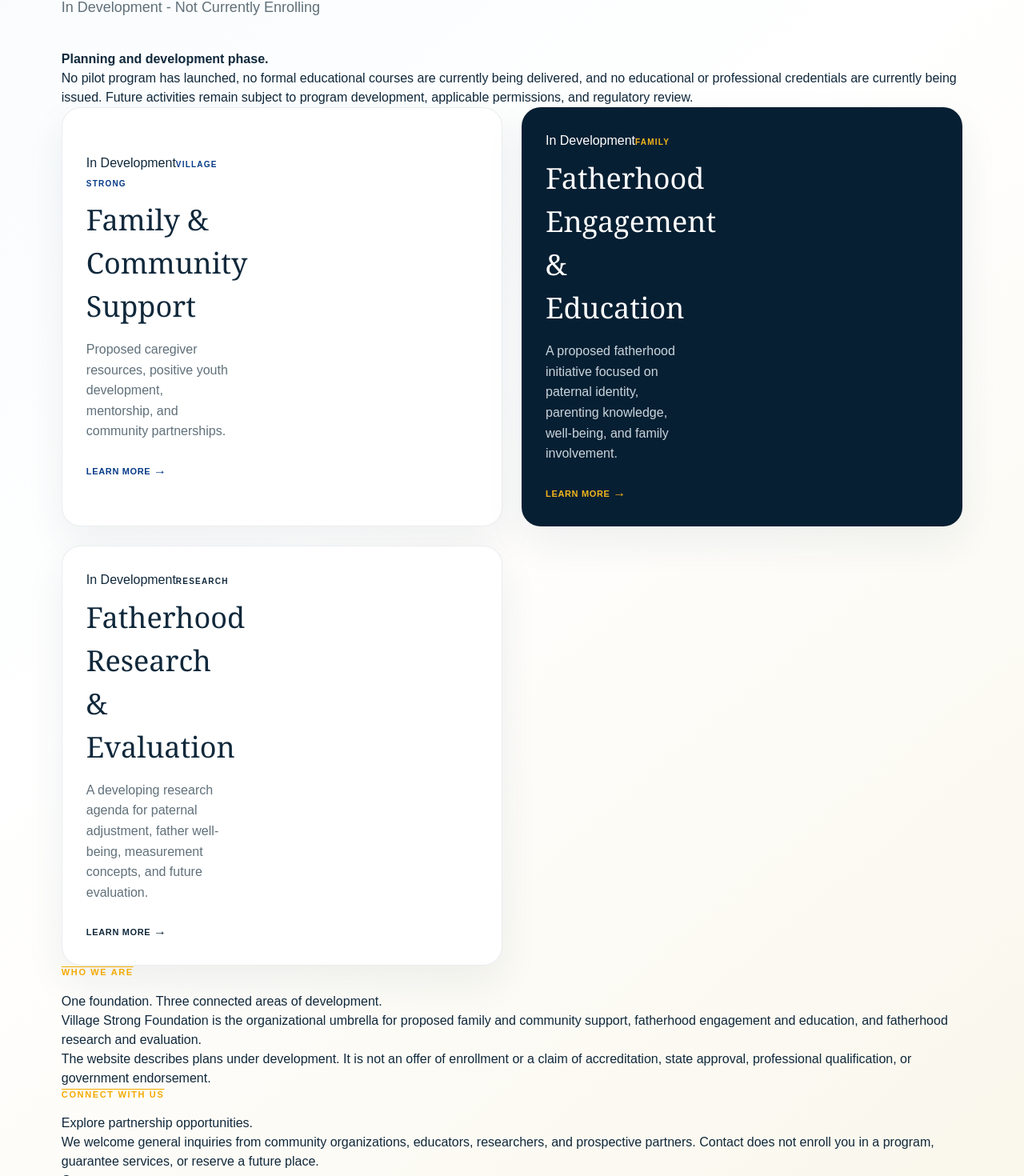
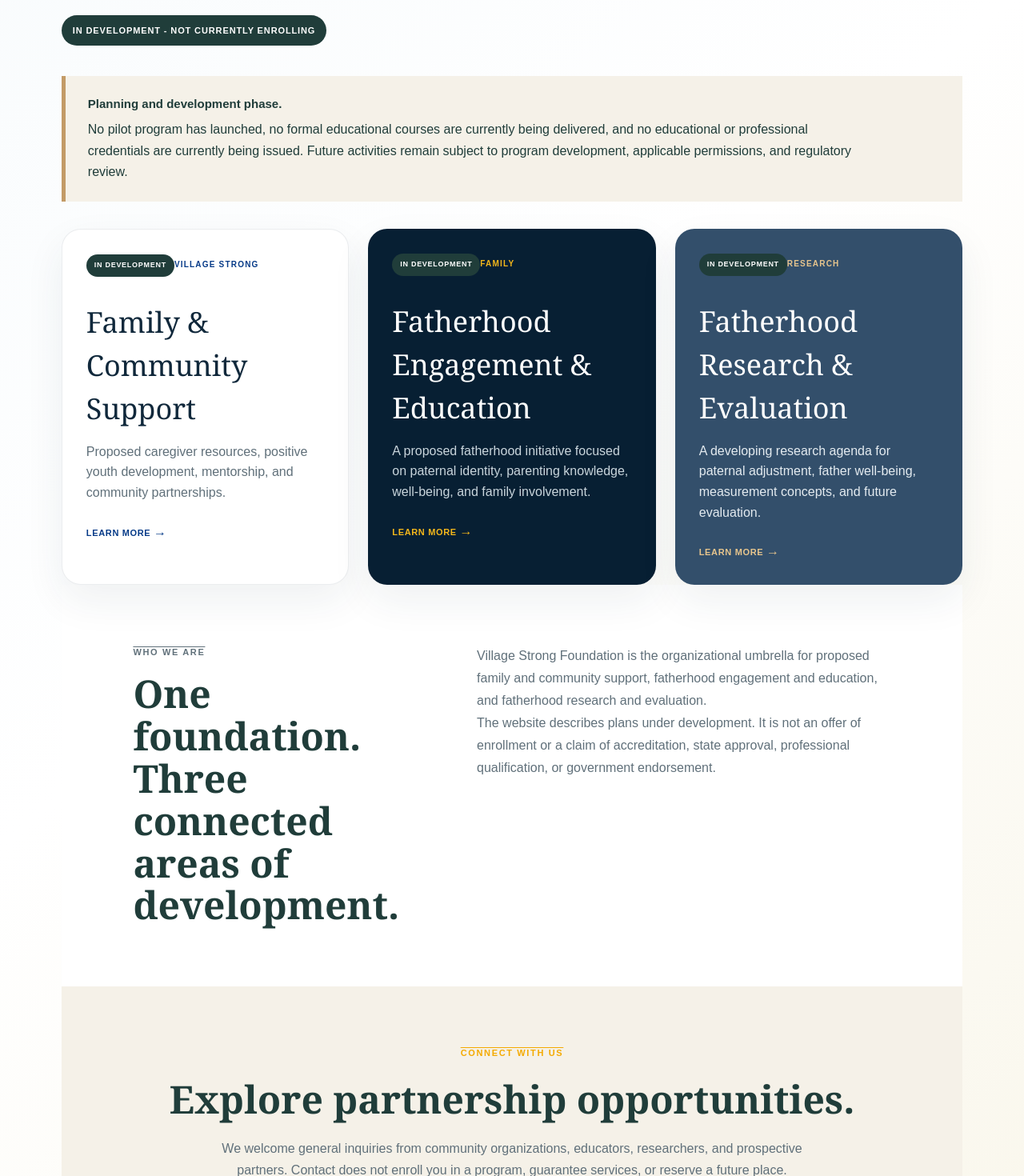
Before and after one commit to 73junito/village_strong, a Next.js app in the folder apps/web/: page / in a window 1280 px wide. Shown: the part 581-2051 px from the top of the page at 80% size. Built offline with nearby package versions, Linux system fonts and the light colour scheme.

Commit message:
feat(web): align public site with regulatory review status

```diff
--- a/apps/web/app/globals.css
+++ b/apps/web/app/globals.css
@@ -43,3 +43,55 @@
 @media(max-width:1050px){.gateway-card{grid-template-columns:130px 1fr}.vs nav,.family nav{display:none}.vs-hero{grid-template-columns:1fr}.vs-hero-copy{position:relative;z-index:2}.vs-hero-art{min-height:420px}.family-program{grid-template-columns:1fr}.family-program-grid{grid-template-columns:repeat(3,1fr)}.family-impact{grid-template-columns:1fr 2fr}.family-impact blockquote{grid-column:1/-1}.family-give{grid-template-columns:1fr}.family-footer{grid-template-columns:1fr 1fr}.vs-network{grid-template-columns:1fr}.vs-impact{grid-template-columns:repeat(3,1fr)}.vs-impact blockquote{grid-column:1/-1}}
 @media(max-width:760px){.gateway{padding-bottom:30px}.gateway-intro{padding-top:45px}.gateway-grid{grid-template-columns:1fr}.gateway-card{grid-template-columns:100px 1fr;padding:22px}.gateway-logo-wrap{height:150px}.family-monogram{width:95px;height:135px;font-size:66px}.gateway-card h2{font-size:29px}.vs-header,.family-header{height:72px}.vs-brand img{width:50px;height:50px}.vs-brand small{display:none}.vs-hero{padding:60px 24px}.vs-hero-copy h1{font-size:53px}.vs-hero-art{min-height:360px}.vs-hero-art:before{width:340px;height:340px}.vs-hero-art img{height:350px}.float-card{display:none}.section-heading{grid-template-columns:1fr;gap:12px}.pillar-grid{grid-template-columns:1fr}.orbit{width:330px}.vs-impact{grid-template-columns:1fr}.vs-impact blockquote{grid-column:auto}.vs-cta>div{grid-template-columns:1fr}.vs-footer{flex-direction:column;text-align:center}.family-brand{min-width:auto}.family-hero{min-height:650px;align-items:flex-end}.family-shade{background:linear-gradient(0deg,#041a2cfa 0%,#06253ddc 58%,#06253d15 100%)}.family-hero-copy{width:auto;margin:0;padding:230px 24px 55px}.family-hero-copy h1{font-size:44px}.family-program-grid{grid-template-columns:repeat(2,1fr)}.family-impact{grid-template-columns:1fr}.family-stats{grid-template-columns:1fr}.family-give>div:last-child{grid-template-columns:repeat(2,1fr)}.family-footer{grid-template-columns:1fr}}
 @media(max-width:480px){.gateway-header .gateway-kicker{max-width:190px}.gateway-card{grid-template-columns:1fr}.gateway-logo-wrap{height:180px}.family-monogram{width:100%;height:110px;border-radius:16px}.vs-brand b{font-size:18px}.vs-button.compact,.family-button.compact{padding:0 13px}.vs-hero-copy h1{font-size:45px}.vs-actions{flex-direction:column}.vs-hero-art{min-height:300px}.vs-hero-art img{height:300px}.orbit{width:260px}.orbit-item{font-size:8px}.orbit-2{right:-20px}.orbit-4{left:-25px}.family-brand small{display:none}.family-hero-copy h1{font-size:38px}.family-program-grid{grid-template-columns:1fr}.family-give>div:last-child{grid-template-columns:1fr}}
+
+
+/* Regulatory-accuracy redesign */
+.gateway-wordmark{font:700 20px Georgia;color:#203d3a;text-transform:none;letter-spacing:0}
+.gateway-header nav{display:flex;align-items:center;gap:22px}
+.gateway-header nav a{padding:8px 0;border:0;border-radius:0}
+.development-badge{display:inline-flex;width:max-content;margin:24px 0 0;padding:10px 14px;border-radius:999px;background:#203d3a;color:#fff!important;font-size:11px!important;font-weight:900;letter-spacing:.08em;text-transform:uppercase}
+.development-badge.light{background:#fff;color:#203d3a!important}
+.development-notice{margin:0 0 34px;padding:24px 28px;border-left:5px solid #c39b67;background:#f5f1e8;color:#203d3a}
+.development-notice strong{display:block;margin-bottom:8px;font-size:15px}
+.development-notice p{margin:0;max-width:980px;line-height:1.65}
+.gateway-grid.three-up{grid-template-columns:repeat(3,1fr)}
+.gateway-grid.three-up .gateway-card{min-height:310px;display:block;padding:30px}
+.card-status{display:inline-block;margin-bottom:22px;padding:7px 10px;border-radius:99px;background:#203d3a;color:#fff;font-size:9px;font-weight:900;letter-spacing:.08em;text-transform:uppercase}
+.research-card{background:#334f6b;color:#fff;border:0}.research-card p{color:#e4ebf0}.research-card .card-label,.research-card .text-link{color:#e7c58d}
+.foundation-section,.split-section,.curriculum-development{padding:75px clamp(24px,7vw,110px);display:grid;grid-template-columns:1fr 1.4fr;gap:60px;align-items:start;background:#fff}
+.foundation-section h2,.split-section h2,.curriculum-development h2{margin:0;font:700 clamp(30px,4vw,48px)/1.1 Georgia;color:#203d3a}
+.foundation-section p,.split-section p,.curriculum-development p{color:var(--muted);line-height:1.75}
+.connect-section{padding:75px clamp(24px,7vw,110px);text-align:center;background:#f5f1e8}
+.connect-section h2{margin:0 0 16px;font:700 clamp(32px,4vw,48px) Georgia;color:#203d3a}
+.connect-section>p:not(.overline):not(.vs-eyebrow):not(.family-eyebrow):not(.research-eyebrow){max-width:760px;margin:0 auto 26px;color:var(--muted);line-height:1.7}
+.foundation-button,.research-button{min-height:46px;padding:0 23px;display:inline-flex;align-items:center;justify-content:center;border-radius:4px;background:#203d3a;color:#fff;font-size:10px;font-weight:900;text-transform:uppercase;letter-spacing:.06em}
+.foundation-footer,.research-footer{padding:30px clamp(24px,6vw,96px);display:flex;align-items:center;justify-content:space-between;gap:24px;background:#203d3a;color:#fff;font-size:10px}
+.family-notice,.village-notice,.research-notice{margin:0;border-left:0;border-bottom:1px solid #203d3a22}
+.pathway-section,.research-section,.goals-section{padding:70px clamp(24px,6vw,96px)}
+.simple-heading{margin-bottom:34px}
+.pathway-grid{display:grid;grid-template-columns:1fr 1fr;gap:20px}
+.pathway-grid article{padding:30px;background:#fff;border:1px solid #071f331c;box-shadow:0 12px 30px #071f330d}
+.pathway-grid article>span{display:inline-block;margin-bottom:18px;padding:7px 10px;background:#0b583d;color:#fff;font-size:9px;font-weight:900;letter-spacing:.07em;text-transform:uppercase}
+.pathway-grid h3{margin:0 0 14px;font:700 25px Georgia}.pathway-grid p{margin:0;color:var(--muted);line-height:1.7}
+.curriculum-development{background:#f6f3e7}
+.goals-section{text-align:center;background:#071f33;color:#fff}.goals-section h2{font:700 clamp(30px,4vw,44px) Georgia}.goals-grid{max-width:980px;margin:30px auto 0;display:grid;grid-template-columns:repeat(4,1fr);gap:12px}.goals-grid span{padding:20px 14px;border:1px solid #ffffff2e;background:#ffffff0d;font-weight:700}
+.family-connect{background:#f6f3e7}
+.pillar-grid.four-up{grid-template-columns:repeat(4,1fr)}
+.simplified-network{grid-template-columns:1.2fr 1fr}
+.partner-list{display:grid;grid-template-columns:1fr 1fr;gap:12px}.partner-list span{padding:22px;background:#fff;border:1px solid #073b8820;border-radius:10px;color:var(--blue);font-weight:900}
+.village-goals{background:#062d63}.village-goals>p:last-child{max-width:760px;margin:18px auto 0;color:#dce8f3}
+.revised-footer{grid-template-columns:1.5fr 2fr 1.5fr auto}
+.research{--research:#334f6b;--research-gold:#c39b67;color:#173047;background:#fff}
+.research-header{height:82px;padding:0 clamp(22px,5vw,82px);display:flex;align-items:center;justify-content:space-between;gap:28px;background:#fff;border-bottom:1px solid #334f6b18}.research-header>a:first-child{font:700 20px Georgia;color:var(--research)}.research-header nav{display:flex;gap:26px;font-size:10px;font-weight:900;letter-spacing:.08em;text-transform:uppercase}
+.research-button{background:var(--research)}
+.research-hero{padding:100px clamp(24px,9vw,145px);background:linear-gradient(135deg,#334f6b,#203d3a);color:#fff}.research-hero h1{max-width:800px;margin:0 0 22px;font:700 clamp(44px,6vw,78px)/1 Georgia}.research-hero>p:not(.research-eyebrow):not(.development-badge){max-width:760px;color:#e4ebf0;font-size:18px;line-height:1.7}
+.research-eyebrow{margin:0 0 16px;color:#e7c58d;font-size:11px;font-weight:900;letter-spacing:.15em;text-transform:uppercase}
+.research-section h2{margin:0 0 18px;font:700 clamp(30px,4vw,46px) Georgia;color:var(--research)}
+.concept-grid{display:grid;grid-template-columns:repeat(3,1fr);gap:18px;margin-top:30px}.concept-grid article{padding:28px;border:1px solid #334f6b25;background:#f5f7f8}.concept-grid span{display:block;color:var(--research);font:700 30px Georgia}.concept-grid p{color:var(--muted);line-height:1.65}
+.ethics-section{display:grid;grid-template-columns:1fr 1.4fr;gap:60px;background:#f5f1e8}.ethics-section p{color:var(--muted);line-height:1.75}
+.research-connect .research-eyebrow{color:var(--research)}
+.research-footer{background:var(--research)}
+
+@media(max-width:1050px){.gateway-grid.three-up{grid-template-columns:1fr 1fr}.pillar-grid.four-up{grid-template-columns:repeat(2,1fr)}.research-header nav{display:none}}
+@media(max-width:760px){.gateway-header nav{display:none}.gateway-grid.three-up,.pathway-grid,.foundation-section,.split-section,.curriculum-development,.ethics-section{grid-template-columns:1fr}.goals-grid,.concept-grid{grid-template-columns:1fr 1fr}.revised-footer,.foundation-footer,.research-footer{display:flex;flex-direction:column;text-align:center}.research-hero{padding:70px 24px}.partner-list{grid-template-columns:1fr}}
+@media(max-width:480px){.gateway-grid.three-up,.pillar-grid.four-up,.goals-grid,.concept-grid{grid-template-columns:1fr}}
```
